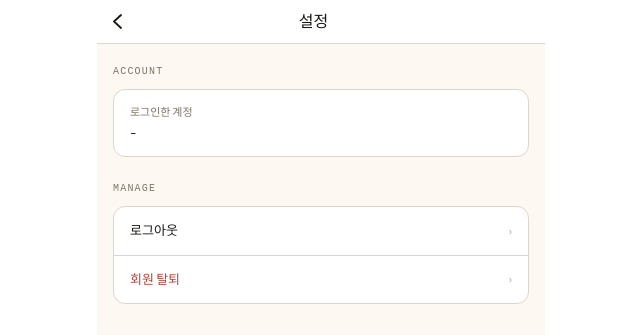
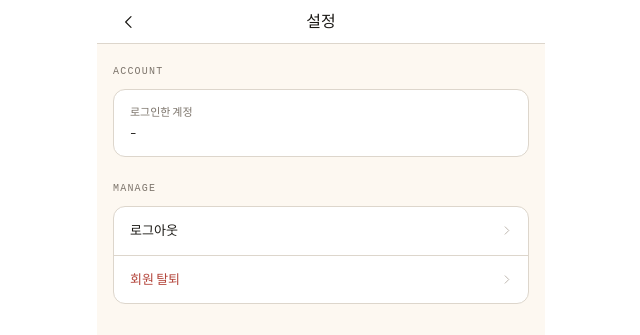
Before and after one commit to HyangDam/Front-End, a Next.js app: page /settings in a window 1280 px wide. Shown: the top 335 px of the page, without its empty margins (319-959 px from the left). Built offline with nearby package versions, Linux system fonts and the light colour scheme.

Commit message:
refactor: 설정 화면 화살표를 인라인 SVG에서 아이콘 파일로 교체

```diff
--- a/src/app/settings/_components/SettingsContent.tsx
+++ b/src/app/settings/_components/SettingsContent.tsx
@@ -1,7 +1,9 @@
 "use client";
 
+import Image from "next/image";
 import { useState } from "react";
 
+import chevronRightIcon from "@/assets/icons/chevron-right.svg";
 import { useAuthStore } from "@/hooks/useAuthStore";
 
 import { useAccountActions } from "../_hooks/useAccountActions";
@@ -47,7 +49,7 @@ function SettingsContent() {
             className="flex w-full cursor-pointer items-center justify-between border-b border-border px-4 py-3.5 text-left font-sans text-[13px] text-charcoal"
           >
             로그아웃
-            <span className="font-sans text-[11px] text-muted-light">›</span>
+            <Image src={chevronRightIcon} alt="" width={11} height={11} />
           </button>
           <button
             type="button"
@@ -55,7 +57,7 @@ function SettingsContent() {
             className="flex w-full cursor-pointer items-center justify-between px-4 py-3.5 text-left font-sans text-[13px] text-error"
           >
             회원 탈퇴
-            <span className="font-sans text-[11px] text-muted-light">›</span>
+            <Image src={chevronRightIcon} alt="" width={11} height={11} />
           </button>
         </div>
       </section>
--- a/src/app/settings/_components/SettingsHeader.tsx
+++ b/src/app/settings/_components/SettingsHeader.tsx
@@ -1,6 +1,9 @@
 "use client";
 
+import Image from "next/image";
 import { useRouter } from "next/navigation";
+
+import chevronLeftIcon from "@/assets/icons/chevron-left.svg";
 
 function SettingsHeader() {
   const router = useRouter();
@@ -11,17 +14,9 @@ function SettingsHeader() {
         type="button"
         onClick={() => router.back()}
         aria-label="뒤로가기"
-        className="cursor-pointer border-none bg-transparent py-1 pr-2"
+        className="flex h-8 w-8 cursor-pointer items-center justify-center border-none bg-transparent"
       >
-        <svg width="9" height="15" viewBox="0 0 9 15" fill="none">
-          <path
-            d="M8 1L1 7.5L8 14"
-            stroke="#1a1814"
-            strokeWidth="1.8"
-            strokeLinecap="round"
-            strokeLinejoin="round"
-          />
-        </svg>
+        <Image src={chevronLeftIcon} alt="" width={16} height={16} />
       </button>
       <h1 className="font-serif text-base text-charcoal">설정</h1>
       <div className="w-8" />
```
